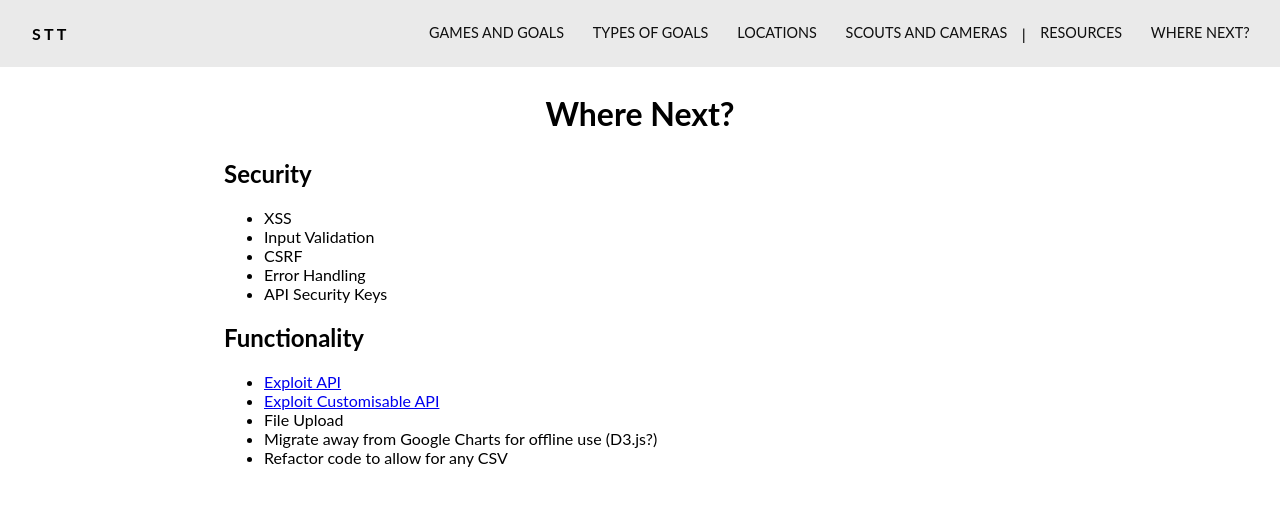
After one commit to simplytim42/stt, a PHP site: page /whereNext.php in a window 1280 px wide. The commit adds this page. Shown: the top 506 px of the page. Run offline with PHP 8.4, Linux system fonts and the light colour scheme; some libraries are stand-ins or nearby versions.

Commit message:
updated lists

```diff
--- a/resources.php
+++ b/resources.php
@@ -21,6 +21,8 @@
                 <li>json.org</li>
                 <li>css-tricks.com</li>
                 <li>wsschools.com</li>
+                <li>app.pluralsight.com</li>
+                <li>docs.aws.amazon.com</li>
             </ul>
 
             <h2>Open Source Code</h2>
--- /dev/null
+++ b/whereNext.php
@@ -0,0 +1,37 @@
+<!DOCTYPE html>
+<html lang="en">
+<head>
+    <title>Where Next?</title>
+    <?php require './includes/headContent.html' ?>
+</head>
+<body>
+
+    <?php require './includes/nav.html' ?>
+
+    <main>
+        <section>
+            <h1>Where Next?</h1>
+
+            <h2>Security</h2>
+            <ul>
+                <li>XSS</li>
+                <li>Input Validation</li>
+                <li>CSRF</li>
+                <li>Error Handling</li>
+                <li>API Security Keys</li>
+            </ul>
+
+            <h2>Functionality</h2>
+            <ul>
+                <li><a href="./api/getData.php?data=gag">Exploit API</a></li>
+                <li><a href="./api/getData.php?data=custom&args[]=date&args[]=team&args[]=goals-scored">Exploit Customisable API</a></li>
+                <li>File Upload</li>
+                <li>Migrate away from Google Charts for offline use (D3.js?)</li>
+                <li>Refactor code to allow for any CSV</li>
+            </ul>
+
+        </section>
+    </main>
+
+</body>
+</html>
```
